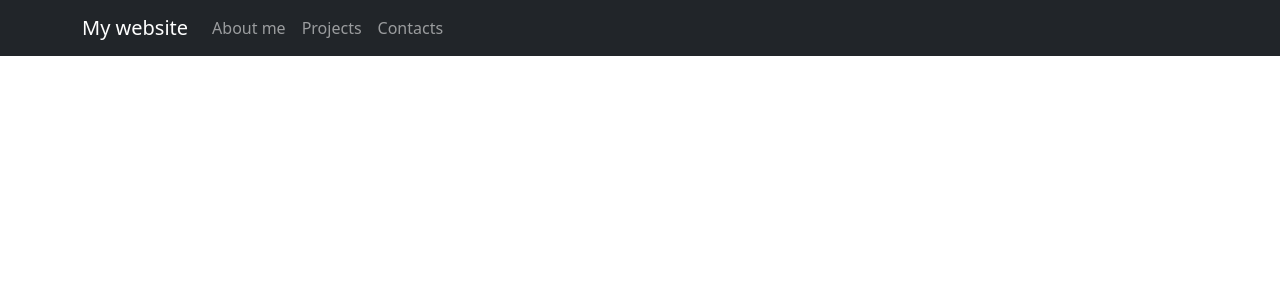
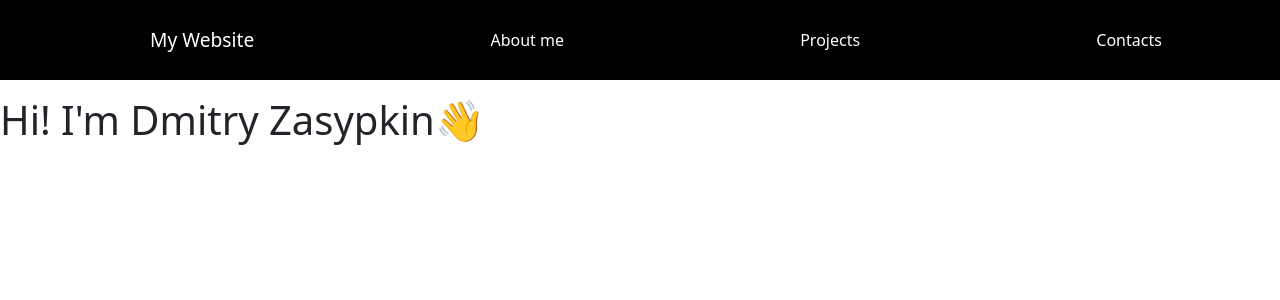
Before and after one commit to Btb82938293/portfolio-website-reactJS, a React (Create React App) app: page / in a window 1280 px wide. Shown: the top 300 px of the page. Built offline with nearby package versions, Linux system fonts and the light colour scheme.

Commit message:
Changed NavBar.js

```diff
--- a/package.json
+++ b/package.json
@@ -10,6 +10,7 @@
     "react": "^18.2.0",
     "react-bootstrap": "^2.8.0",
     "react-dom": "^18.2.0",
+    "react-icons": "^4.10.1",
     "react-scripts": "5.0.1",
     "web-vitals": "^2.1.4"
   },
--- a/src/App.css
+++ b/src/App.css
@@ -1,5 +1,31 @@
-import 'bootstrap/dist/css/bootstrap.min.css'
+* {
+  margin: 0;
+  padding: 0;
+  box-sizing: border-box;
+}
 
-.App {
-  text-align: center;
+.nav-bar-items {
+  display: flex;
+  justify-content: space-around;
+  align-items: center;
+  height: 5em;
+  background-color: black;
+  position: sticky;
 }
+
+.nav-bar-item {
+  list-style: none;
+}
+
+.logo {
+  font-size: 1.2rem;
+}
+
+.nav-bar-items a {
+  text-decoration: none;
+  color: white;
+}
+
+.nav-bar-items a:hover {
+  border-bottom: 1px solid white;
+}
--- a/src/App.js
+++ b/src/App.js
@@ -1,13 +1,13 @@
 import './App.css';
 import 'bootstrap/dist/css/bootstrap.min.css'
 import React, {useState, useEffect} from "react"
-import NavBar from './components/NavBar';
+import NavBar2 from './components/NavBar';
 import Home from "./components/Home"
 
 function App() {
   return (
     <div className="App">
-     <NavBar />
+     <NavBar2 />
      <Home />
     </div>
   );
--- a/src/components/Home.js
+++ b/src/components/Home.js
@@ -1,14 +1,14 @@
 import Container from 'react-bootstrap/Container';
 import Row from 'react-bootstrap/Row';
 import Col from 'react-bootstrap/Col';
+import { FaRegHandPeace } from 'react-icons/fa';
+
+// HiOutlineHandRaised
 
 export default function Home() {
   return (
-    <Container>
-      <Row>
-        <Col md={{ span: 3, offset: 3 }}
->1 of 1!!!!!!!!</Col>
-      </Row>
-    </Container>
+    <section>
+        <h1>Hi! I'm Dmitry Zasypkin<span className="icon">👋</span></h1>
+    </section>
   );
 }
--- a/src/components/NavBar.js
+++ b/src/components/NavBar.js
@@ -1,24 +1,10 @@
-import Container from 'react-bootstrap/Container';
-import Nav from 'react-bootstrap/Nav';
-import Navbar from 'react-bootstrap/Navbar';
-
-
-
 export default function NavBar() {
     return (
-      <>
-      <Navbar fixed="top" bg="dark" data-bs-theme="dark">
-        <Container>
-          <Navbar.Brand href="#home">My website</Navbar.Brand>
-          <Nav className="me-auto">
-            <Nav.Link href="#home">About me</Nav.Link>
-            <Nav.Link href="#features">Projects</Nav.Link>
-            <Nav.Link href="#pricing">Contacts</Nav.Link>
-          </Nav>
-        </Container>
-      </Navbar>
-      <br />
-
-    </>
+      <ul className="nav-bar-items">
+        <li className="nav-bar-item logo"><a href="#">My Website</a></li>
+        <li className="nav-bar-item"><a href="#">About me</a></li>
+        <li className="nav-bar-item"><a href="#">Projects</a></li>
+        <li className="nav-bar-item"><a href="#">Contacts</a></li>
+      </ul>
     )
 }
```
Also changed, not shown: 1 other file (tests, documents, lock files or other folders).
